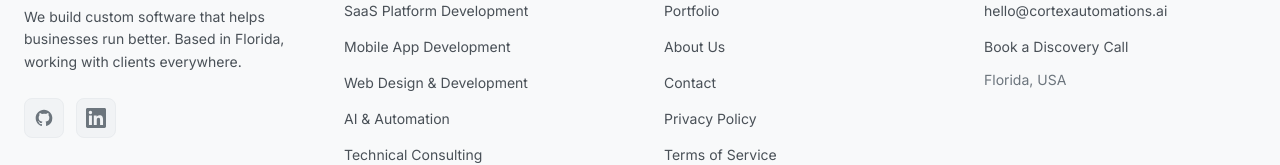
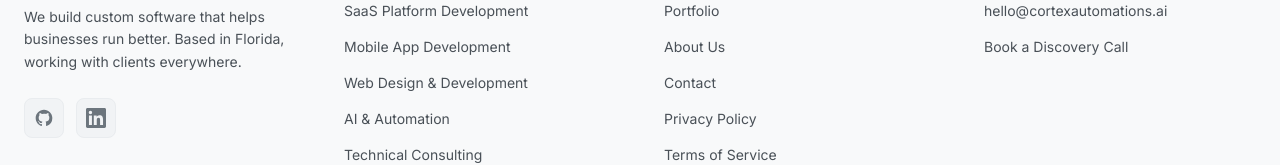
Before and after one commit to cortex-automations1/cortex-automations-website, a Next.js app: page / in a window 1280 px wide. Shown: the part 4347-4512 px from the top of the page. Built offline with nearby package versions, Linux system fonts and the light colour scheme.

Commit message:
fix: remove Florida location from footer

```diff
--- a/components/layout/footer.tsx
+++ b/components/layout/footer.tsx
@@ -177,9 +177,6 @@ export function Footer() {
                     Book a Discovery Call
                   </a>
                 </li>
-                <li className="text-sm text-muted">
-                  Florida, USA
-                </li>
               </ul>
             </div>
 
```
